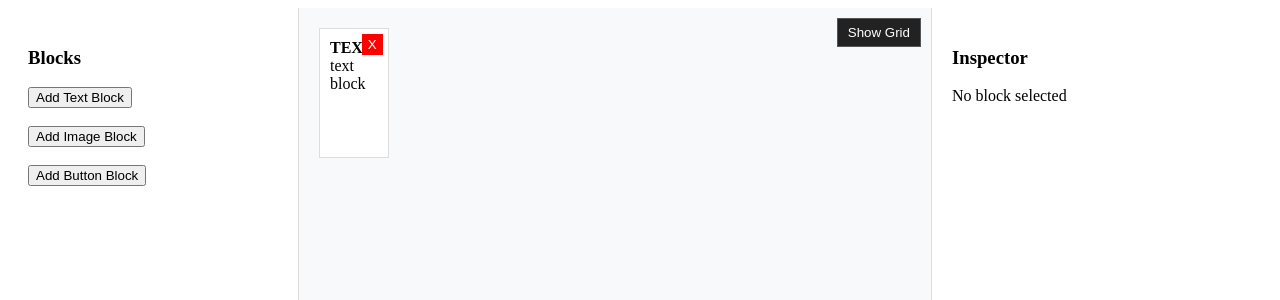
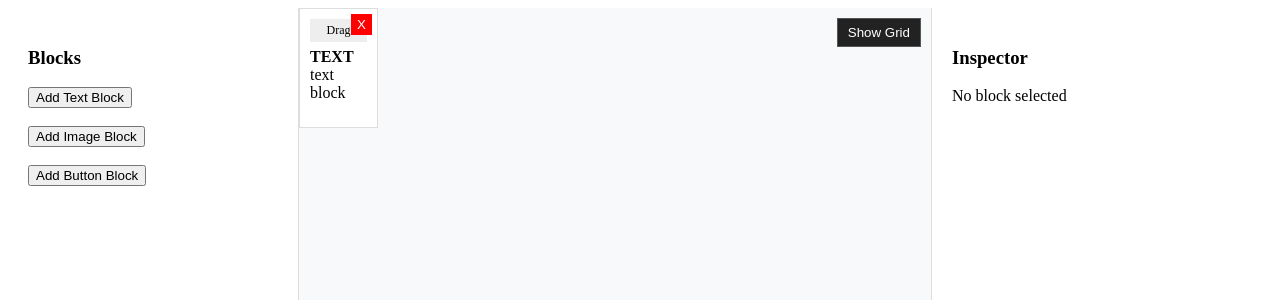
Before and after one commit to Tanmay-KS/Draft-Layer, a Next.js app in the folder apps/web/: page / in a window 1280 px wide. Both pictures are taken after a click on the button "Add Text Block". Shown: the top 300 px of the page. Built offline with nearby package versions, Linux system fonts and the light colour scheme.

Commit message:
So for now we have a wrking grid system,I have built a sidebar in whihc i can chnage collumn ,row ,width and height of block with a button for drag for now..

```diff
--- a/apps/web/src/components/Canvas/Canvas.tsx
+++ b/apps/web/src/components/Canvas/Canvas.tsx
@@ -1,6 +1,6 @@
 'use client';
 
-import { useState } from 'react';
+import { useState, useEffect } from 'react';
 import { useAppDispatch, useAppSelector } from '../../store/hooks';
 import {
   selectBlock,
@@ -15,10 +15,10 @@ export default function Canvas() {
   const { blocks, selectedBlockId } = useAppSelector(
     (state) => state.email
   );
-
   const [showGrid, setShowGrid] = useState(false);
   const [isHovering, setIsHovering] = useState(false);
   const [isDragging, setIsDragging] = useState(false);
+  const [cellSize, setCellSize] = useState(20);
 
   const effectiveShowGrid =
   showGrid
@@ -34,7 +34,7 @@ export default function Canvas() {
     if (!gridElement) return;
 
     const cellWidth = gridElement.clientWidth / 48;
-    const rowHeight = 40;
+    const rowHeight = cellSize;
 
     const newCol =
       block.colStart + Math.round(delta.x / cellWidth);
@@ -76,11 +76,29 @@ export default function Canvas() {
     return (
       <div
         ref={setNodeRef}
-        style={style}
+        style={{
+          ...style,
+          cursor: 'default',
+        }}
+        onClick={() => dispatch(selectBlock(block.id))}
+      >
+      {/* Drag Handle */}
+      <div
         {...listeners}
         {...attributes}
-        onClick={() => dispatch(selectBlock(block.id))}
-      >
+        style={{
+         cursor: 'grab',
+         background: '#eee',
+         padding: '4px',
+         marginBottom: '6px',
+         fontSize: '12px',
+         textAlign: 'center',
+        }}
+       >
+        Drag
+      </div>
+
+        {/* Delete Button */}
         <button
           onClick={(e) => {
             e.stopPropagation();
@@ -97,7 +115,7 @@ export default function Canvas() {
             cursor: 'pointer',
           }}
         >
-          X
+     X
         </button>
 
         <strong>{block.type.toUpperCase()}</strong>
@@ -120,12 +138,12 @@ export default function Canvas() {
         onMouseLeave={() => setIsHovering(false)}
         style={{
           flex: 1,
-          padding: '20px',
+          padding: '0px',
           backgroundColor: '#f8f9fa',
           display: 'grid',
           gridTemplateColumns: 'repeat(48, 1fr)',
-          gridAutoRows: '40px',
-          gap: '5px',
+          gridAutoRows: `${cellSize}px`,
+          gap: '0px',
           position: 'relative',
 
           backgroundImage: effectiveShowGrid
@@ -139,7 +157,7 @@ export default function Canvas() {
             `
             : 'none',
 
-          backgroundSize: `${100 / 48}% 40px`,
+          backgroundSize: `${100 / 48}% ${cellSize}px`,
         }}
       >
         {/* Grid Toggle Button */}
--- a/apps/web/src/components/Sidebar/Sidebar.tsx
+++ b/apps/web/src/components/Sidebar/Sidebar.tsx
@@ -17,7 +17,7 @@ export default function Sidebar() {
         colSpan: 6,
 
         rowStart: 1,
-        rowSpan: 3,
+        rowSpan: 6,
       })
     );
   };
```
